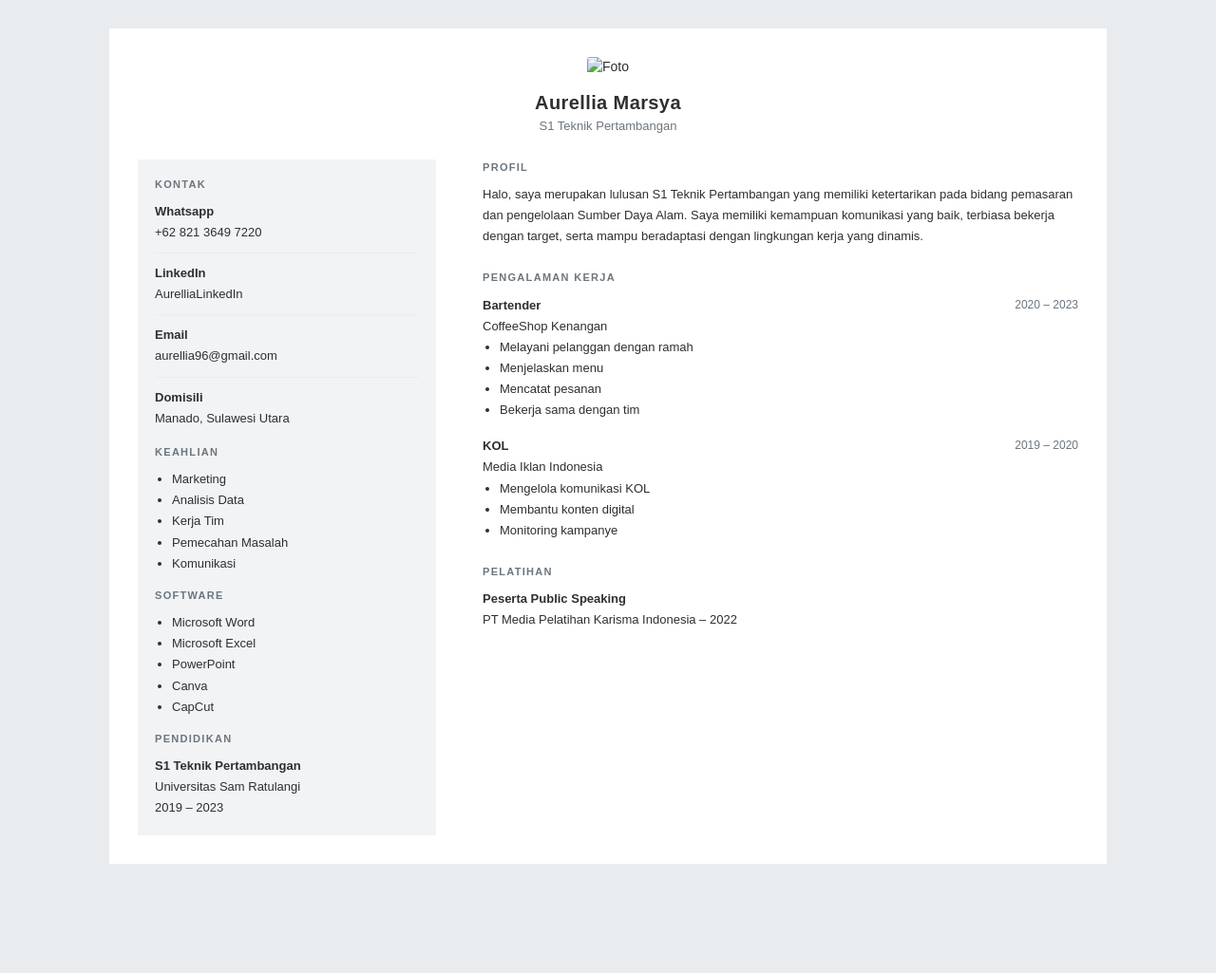
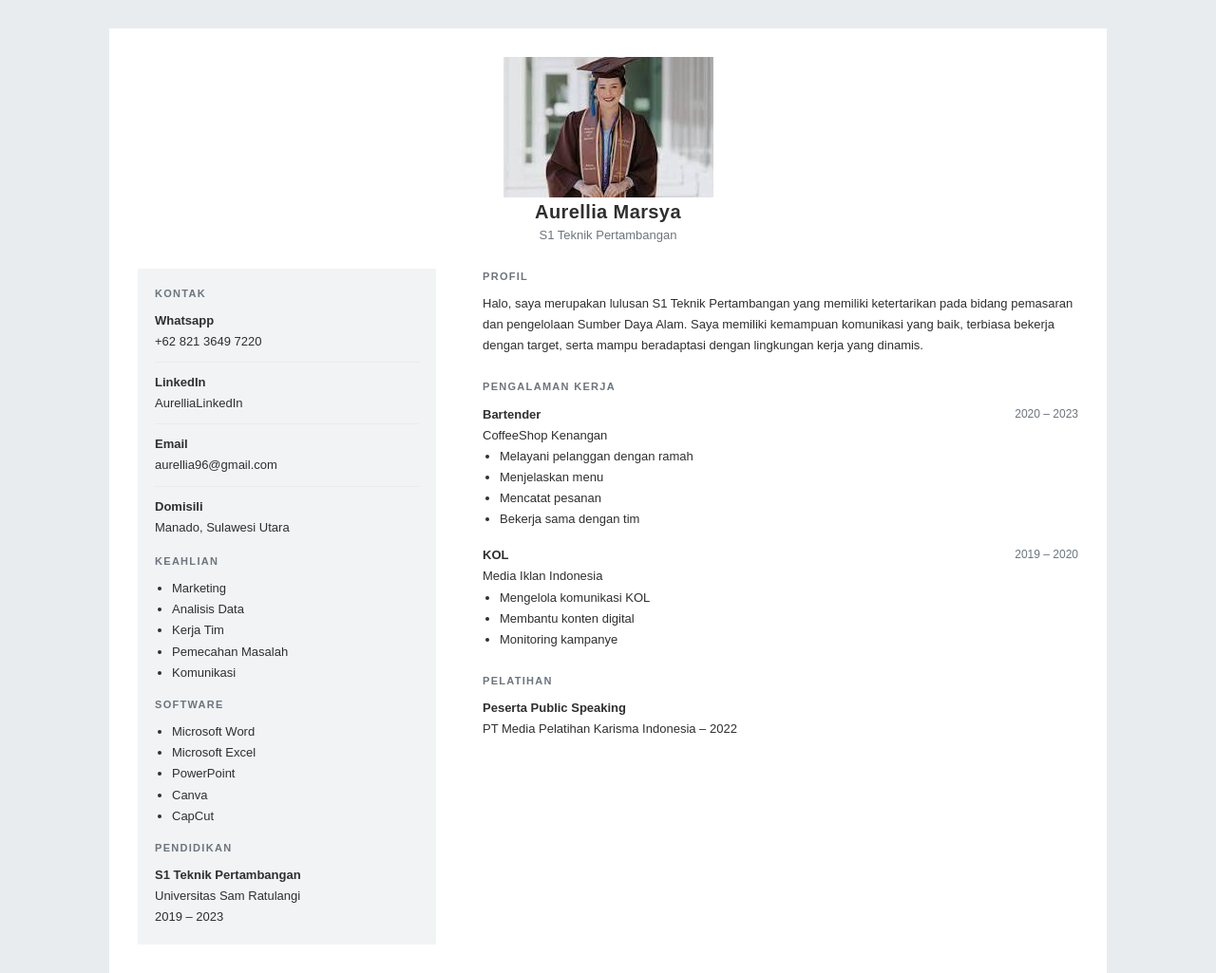
Before and after one commit to aimeejehovajireh/Laporan2, a plain HTML site: page index.html in a window 1280 px wide. Shown: the whole page at 95% size. Before the commit the page ends 940 px from the top, so only its background shows below. Drawn offline with nearby package versions, Linux system fonts and the light colour scheme.

Commit message:
update index.html

```diff
--- a/index.html
+++ b/index.html
@@ -135,7 +135,7 @@
     <div class="cv-wrapper">
       <!-- HEADER -->
       <div class="header">
-        <img src="asset/gambar.jpg" alt="Foto" class="profile-img" />
+        <img src="asset/img/gambar.jpg" alt="Foto Profil" />
         <div class="name">Aurellia Marsya</div>
         <div class="degree">S1 Teknik Pertambangan</div>
       </div>
```
